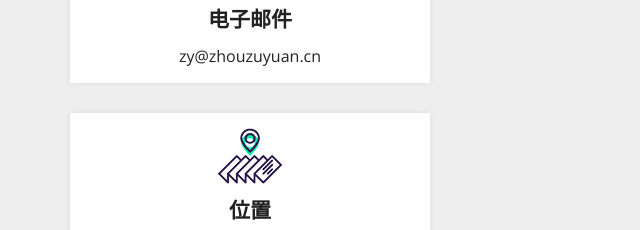
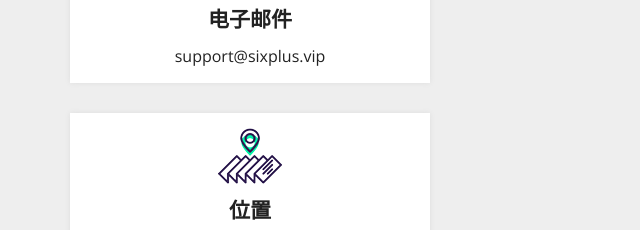
Before and after one commit to zzymoon/sixplus.vip, a plain HTML site: page index.html in a window 1280 px wide. Shown: the part 4173-4403 px from the top of the page, 0-640 px from the left. Drawn offline with nearby package versions, Linux system fonts and the light colour scheme.

Commit message:
Update index

```diff
--- a/index.html
+++ b/index.html
@@ -659,7 +659,7 @@
      						<img src="assets/img/contact-icon-2.png" alt="contact icon">
      					</div>
      					<h4>电子邮件</h4>
-     					<p>zy@zhouzuyuan.cn</p>
+						<p>support@sixplus.vip</p>
      				</div>
      				<div class="single-contact-box">
      					<div class="icon">
@@ -678,7 +678,7 @@
      			</div>
      			<div class="col-md-8 col-sm-12">
      				<div class="contact-form-wrapper">
-						<form action="mailto:zy@zhouzyuan.cn">
+						<form action="mailto:support@sixplus.vip">
      						<div class="row">
 <!--     							<div class="col-md-6 col-sm-12">-->
 <!--     								<input type="text" placeholder="Enter Name">-->
```
